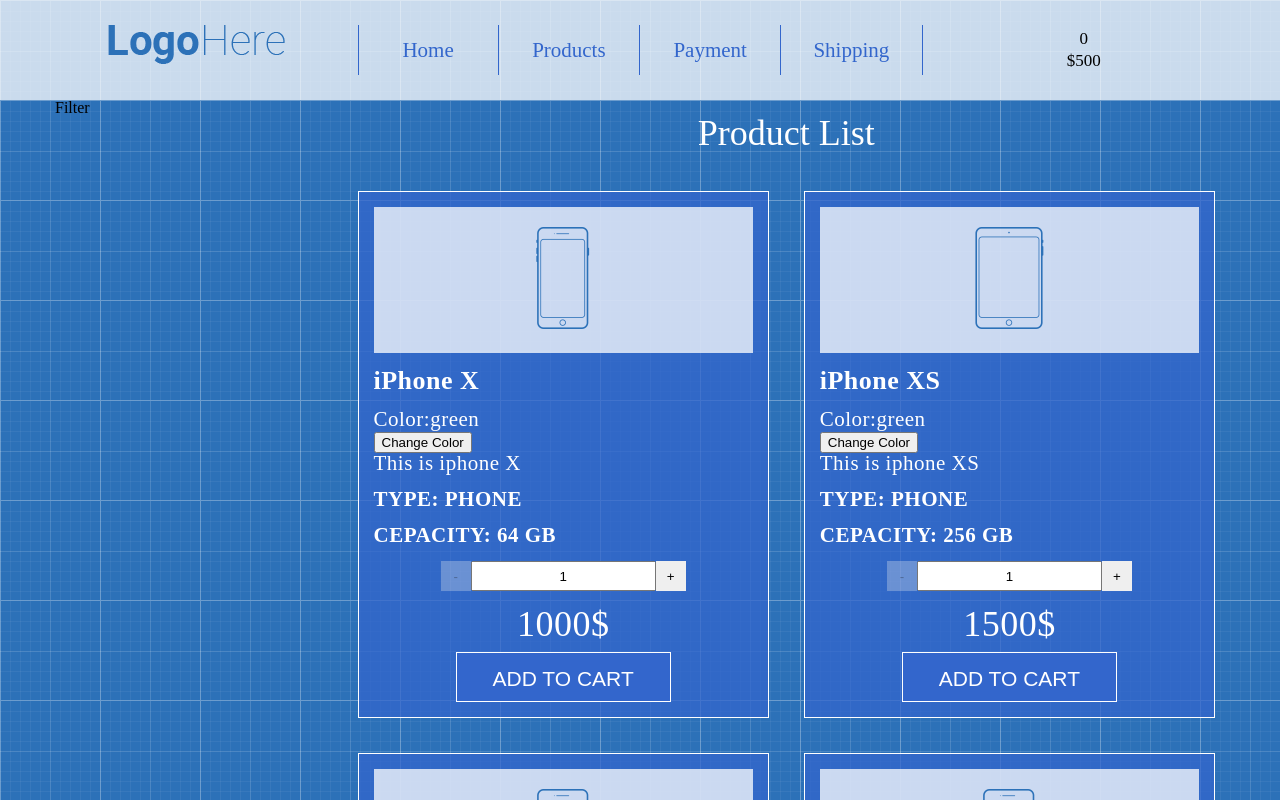
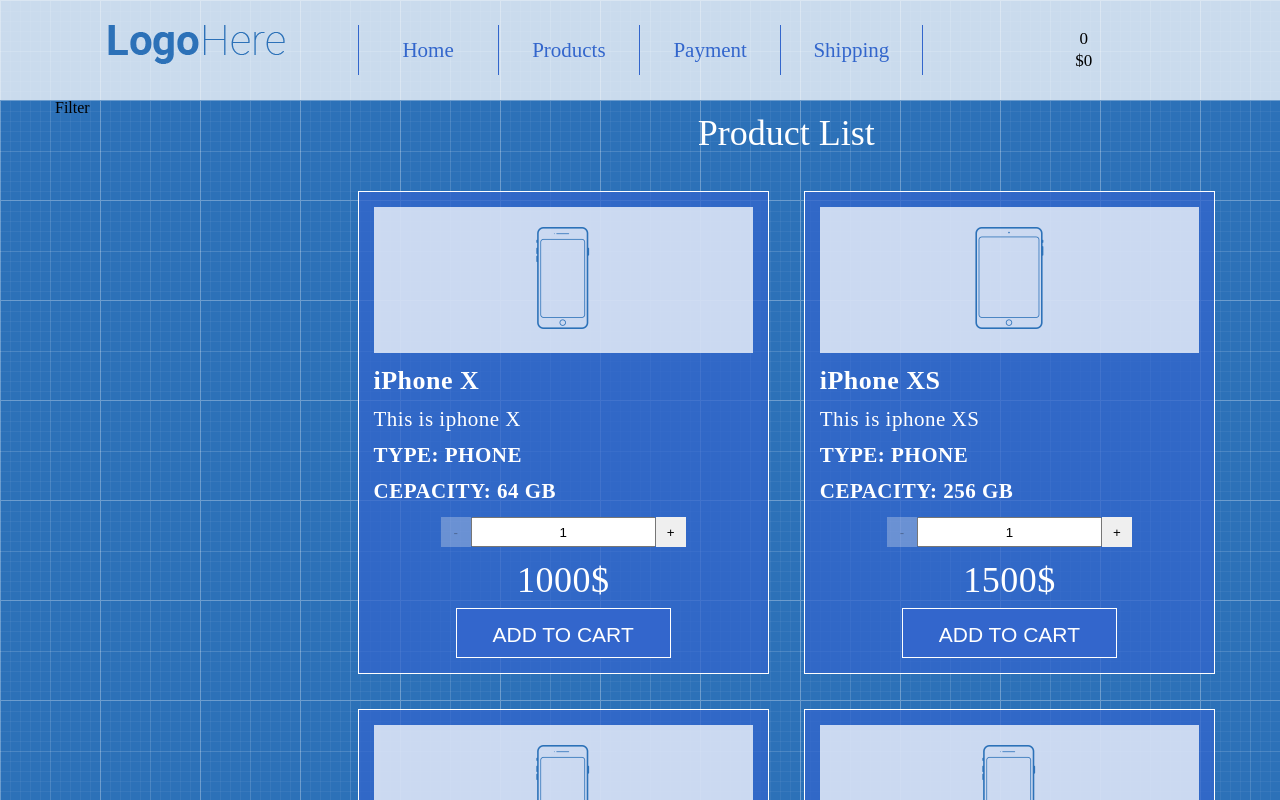
Before and after one commit to HelenPetrovska/shop-project-on-react, a React (Create React App) app: page / in a window 1280 px wide. Shown: the top 800 px of the page. Built offline with nearby package versions, Linux system fonts and the light colour scheme.

Commit message:
connect addProductToCart to button

```diff
--- a/src/App/App.js
+++ b/src/App/App.js
@@ -1,4 +1,4 @@
-import React from 'react'
+import React, { Component } from 'react'
 
 import "../common/style/reset.css"
 import "../common/style/base.css"
@@ -7,14 +7,37 @@
 import Main from './Main/Main'
 import Footer from './Footer/Footer'
 
-const App = () => {
-    return (
-        <>
-            <Header/>
-            <Main/>
-            <Footer/>
-        </>
-    )
+class App extends Component {
+
+    state = {
+        cartData: {
+            count:0,
+            price:0
+        }
+
+    }
+
+    addProductToCart = (count, price) => {
+        this.setState((prevState) => ({
+            cartData: {
+                count:prevState.cartData.count + count,
+                price:prevState.cartData.price + (price*count),
+            }
+        }))
+    }
+
+    render() {
+        return (
+            <>
+                <Header
+                    cartData={this.state.cartData}
+                />
+                <Main
+                    addProductToCart = {this.addProductToCart}
+                />
+                <Footer/>
+            </>
+        )
+    }
 }
-
 export default App
--- a/src/App/Header/Cart/Cart.js
+++ b/src/App/Header/Cart/Cart.js
@@ -3,11 +3,14 @@
 import "./cart.css"
 
 
-const Cart = () => {
+const Cart = ({
+    count,
+    price
+}) => {
     return (
         <div className="cart text-center">
-            <div className="products-count">0</div>
-            <div className="products-price">$500</div>
+            <div className="products-count">{count}</div>
+            <div className="products-price">${price}</div>
         </div>
     )
 }
--- a/src/App/Header/Header.js
+++ b/src/App/Header/Header.js
@@ -7,7 +7,9 @@
 import Menu from './Menu/Menu'
 import Cart from './Cart/Cart'
 
-const Header = () => {
+const Header = ({
+    cartData
+}) => {
     return (
         <header className="header">
             <div className="container">
@@ -15,8 +17,10 @@
 
                     <Logo/>
                     <Menu/>
-                    <Cart/>
-
+                    <Cart
+                        count={cartData.count}
+                        price={cartData.price}
+                    />
                 </div>
             </div>
         </header>
--- a/src/App/Main/Main.js
+++ b/src/App/Main/Main.js
@@ -2,7 +2,9 @@
 
 import ProductList from './Products/ProductList'
 
-const Main = () => {
+const Main = ({
+    addProductToCart
+}) => {
     return (
         <main className="main">
             <div className="container">
@@ -11,7 +13,9 @@
                         Filter
                     </div>
                     <div className="main-content">
-                        <ProductList/>
+                        <ProductList
+                            addProductToCart={addProductToCart}
+                        />
                     </div>
                 </div>
             </div>
--- a/src/App/Main/Products/ProductList.js
+++ b/src/App/Main/Products/ProductList.js
@@ -2,7 +2,9 @@
 import ProductListItem from './ProductListItem'
 import products from './products'
 
-const ProductList = () => {
+const ProductList = ({
+    addProductToCart
+}) => {
     return (
         <>
             <h1 className="page-title">Product List</h1>
@@ -26,6 +28,7 @@
                                 type={type}
                                 cepacity={cepacity}
                                 price={price}
+                                addProductToCart={addProductToCart}
                             />
                         )
                     })
--- a/src/App/Main/Products/ProductListItem.js
+++ b/src/App/Main/Products/ProductListItem.js
@@ -3,10 +3,8 @@
 import PropTypes from 'prop-types'
 
 class ProductListItem extends Component {
-
     state = {
         productCount:1,
-        color:"green",
     }
 
     onIncrementClick() {
@@ -21,13 +19,6 @@
         }))
     }
 
-    changeColor() {
-        this.setState((prevState) => {
-            return prevState.color === "red" ? {color:"green"} : {color:"red"}
-        })
-    }
-
-
     render() {
         const {
             image,
@@ -35,7 +26,8 @@
             description,
             type,
             cepacity,
-            price
+            price,
+            addProductToCart
         } = this.props;
 
         return (
@@ -44,10 +36,6 @@
                     <img src={image} alt="product-img"/>
                 </div>
                 <div className="product-title">{name}</div>
-                <p>Color:{this.state.color}</p>
-                <button
-                    onClick={() => this.changeColor()}
-                >Change Color</button>
                 <div className="product-description">{description}</div>
                 <div className="product-features">Type: {type}</div>
                 <div className="product-features">Cepacity: {cepacity} Gb</div>
@@ -64,7 +52,10 @@
                     >+</button>
                 </div>
                 <div className="product-price">{price}$</div>
-                <button className="btn-add-to-cart">Add to cart</button>
+                <button
+                    className="btn-add-to-cart"
+                    onClick={() => addProductToCart(this.state.productCount,price)}
+                >Add to cart</button>
             </div>
         )
     }
```
